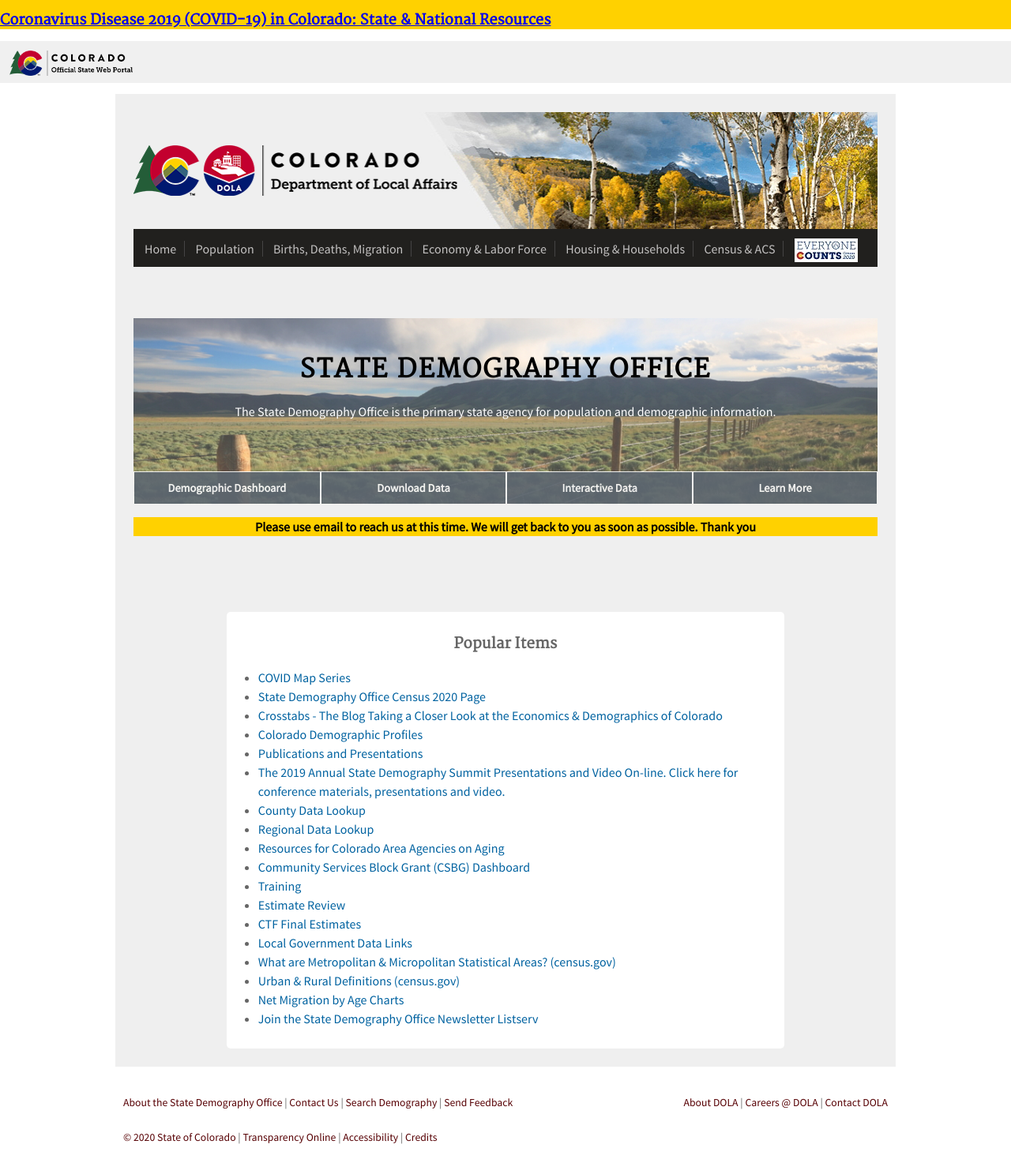
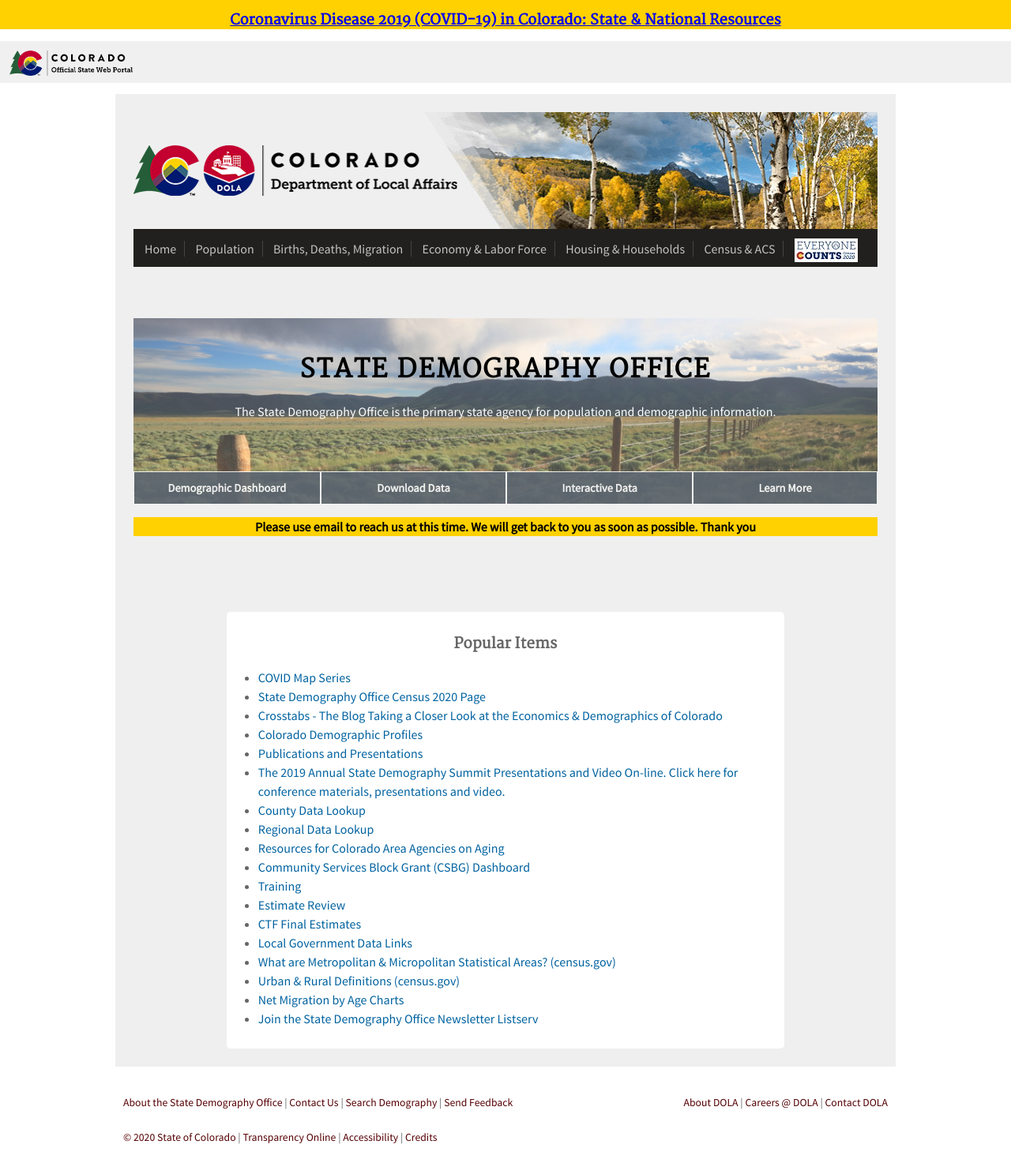
Before and after one commit to TBleess/Website_New, a Jekyll site: the page built from pages/0_Homepage_and_Footer_Links/index.md, in a window 1280 px wide. Shown: the whole page at 79% size. Built offline with Jekyll 4.4.1, drawn with Linux system fonts in a browser that asks for light colours.

Commit message:
Update _top-bar.html

```diff
--- a/_includes/_top-bar.html
+++ b/_includes/_top-bar.html
@@ -1,4 +1,4 @@
-<div class="alert__bar--covid-19" style="background-color:#ffd100;text-color:black;font-size:12px">
+<div class="alert__bar--covid-19" style="background-color:#ffd100;text-color:black;text-align:center;font-size:12px">
     <h2>
       <a href="https://covid19.colorado.gov/" class="center">
       Coronavirus Disease 2019 (COVID-19) in Colorado: State & National Resources
```
